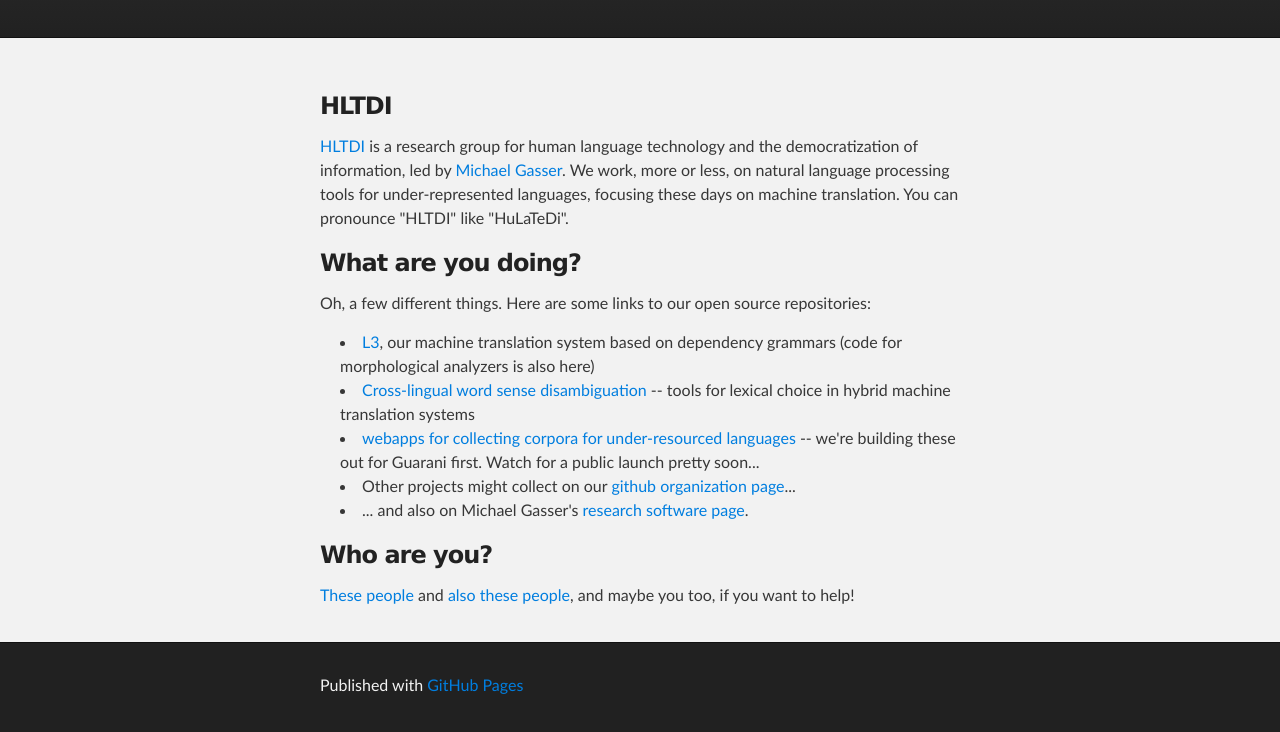
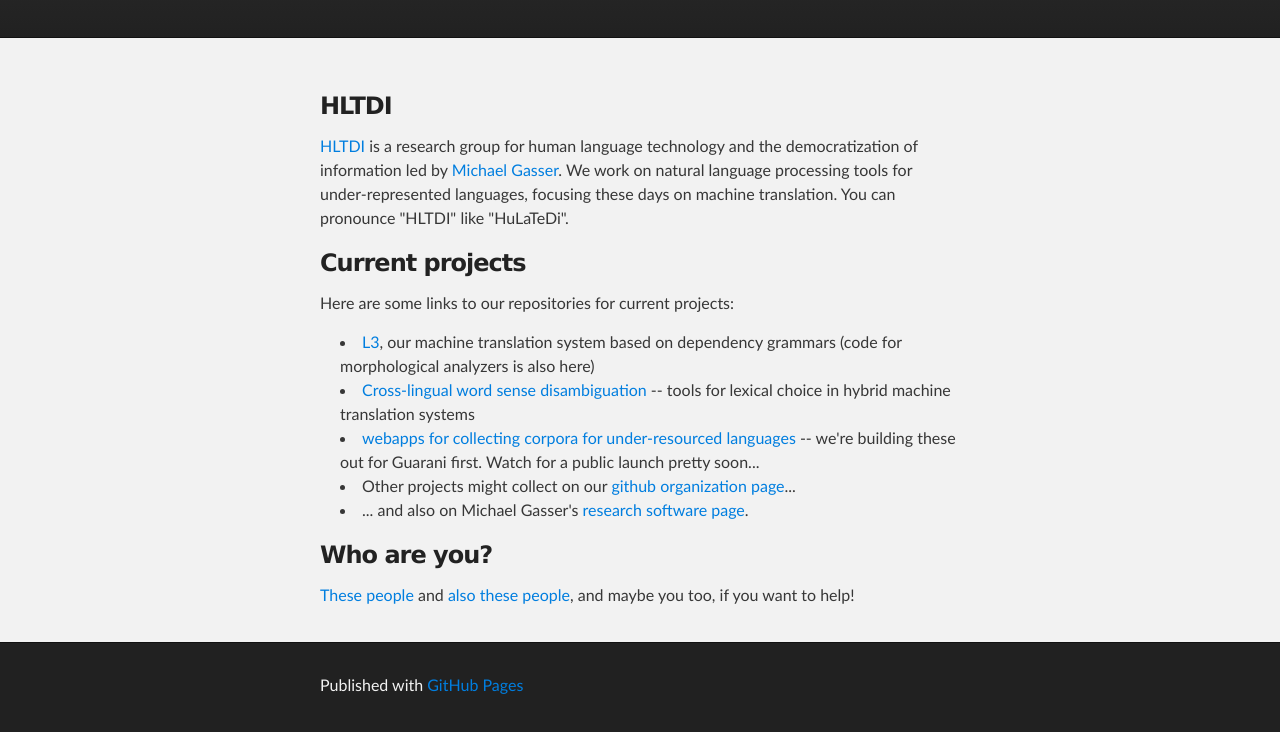
Before and after one commit to hltdi/hltdi.github.io, a plain HTML site: page index.html in a window 1280 px wide. Shown: the part 208-940 px from the top of the page. Drawn offline with Linux system fonts and the light colour scheme.

Commit message:
Replace master branch with page content via GitHub

```diff
--- a/index.html
+++ b/index.html
@@ -30,12 +30,12 @@
         <h3>
 <a name="hltdi" class="anchor" href="#hltdi"><span class="octicon octicon-link"></span></a>HLTDI</h3>
 
-<p><a href="http://www.cs.indiana.edu/%7Egasser/Research/hltdi.html">HLTDI</a> is a research group for human language technology and the democratization of information, led by <a href="http://www.cs.indiana.edu/%7Egasser/">Michael Gasser</a>. We work, more or less, on natural language processing tools for under-represented languages, focusing these days on machine translation. You can pronounce "HLTDI" like "HuLaTeDi".</p>
+<p><a href="http://www.cs.indiana.edu/%7Egasser/Research/hltdi.html">HLTDI</a> is a research group for human language technology and the democratization of information led by <a href="http://www.cs.indiana.edu/%7Egasser/">Michael Gasser</a>. We work on natural language processing tools for under-represented languages, focusing these days on machine translation. You can pronounce "HLTDI" like "HuLaTeDi".</p>
 
 <h3>
-<a name="what-are-you-doing" class="anchor" href="#what-are-you-doing"><span class="octicon octicon-link"></span></a>What are you doing?</h3>
+<a name="current-projects" class="anchor" href="#current-projects"><span class="octicon octicon-link"></span></a>Current projects</h3>
 
-<p>Oh, a few different things. Here are some links to our open source repositories:</p>
+<p>Here are some links to our repositories for current projects:</p>
 
 <ul>
 <li>
```
Also changed, not shown: params.json (+1 -1 lines).
